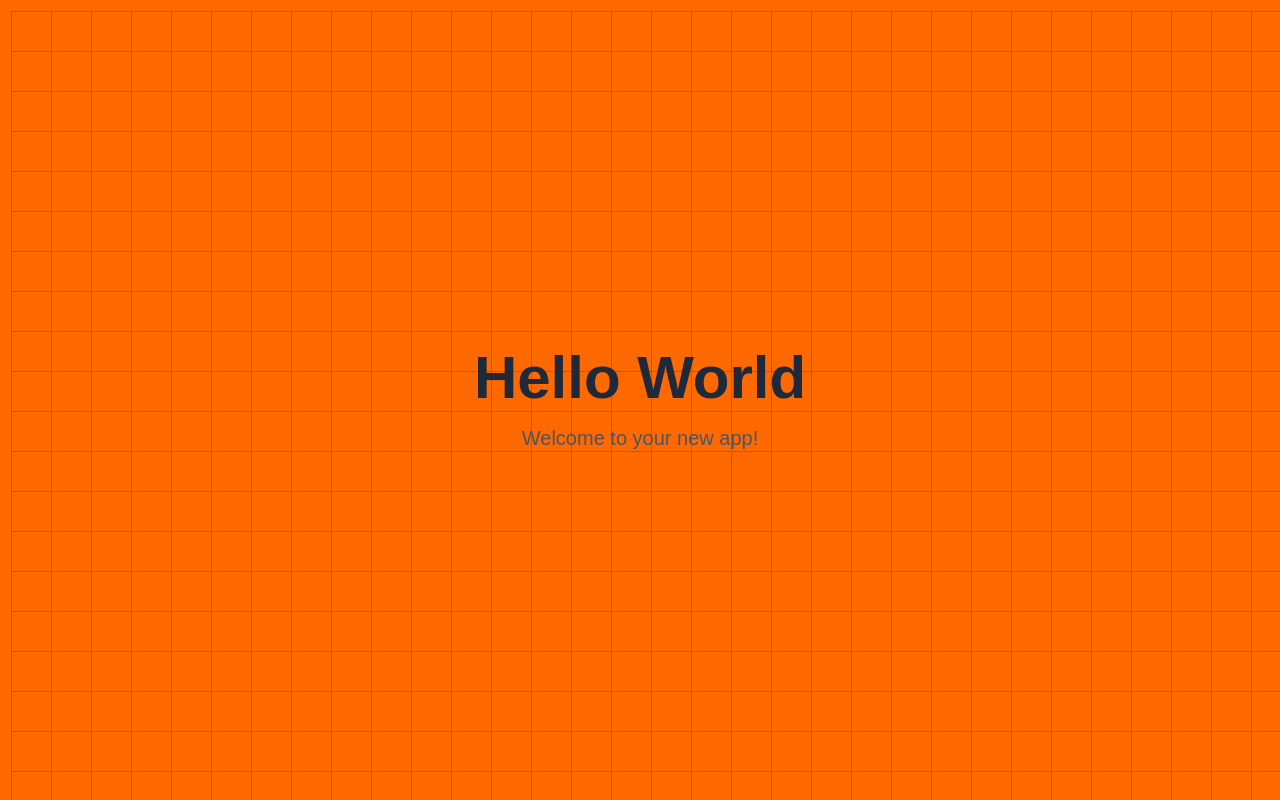
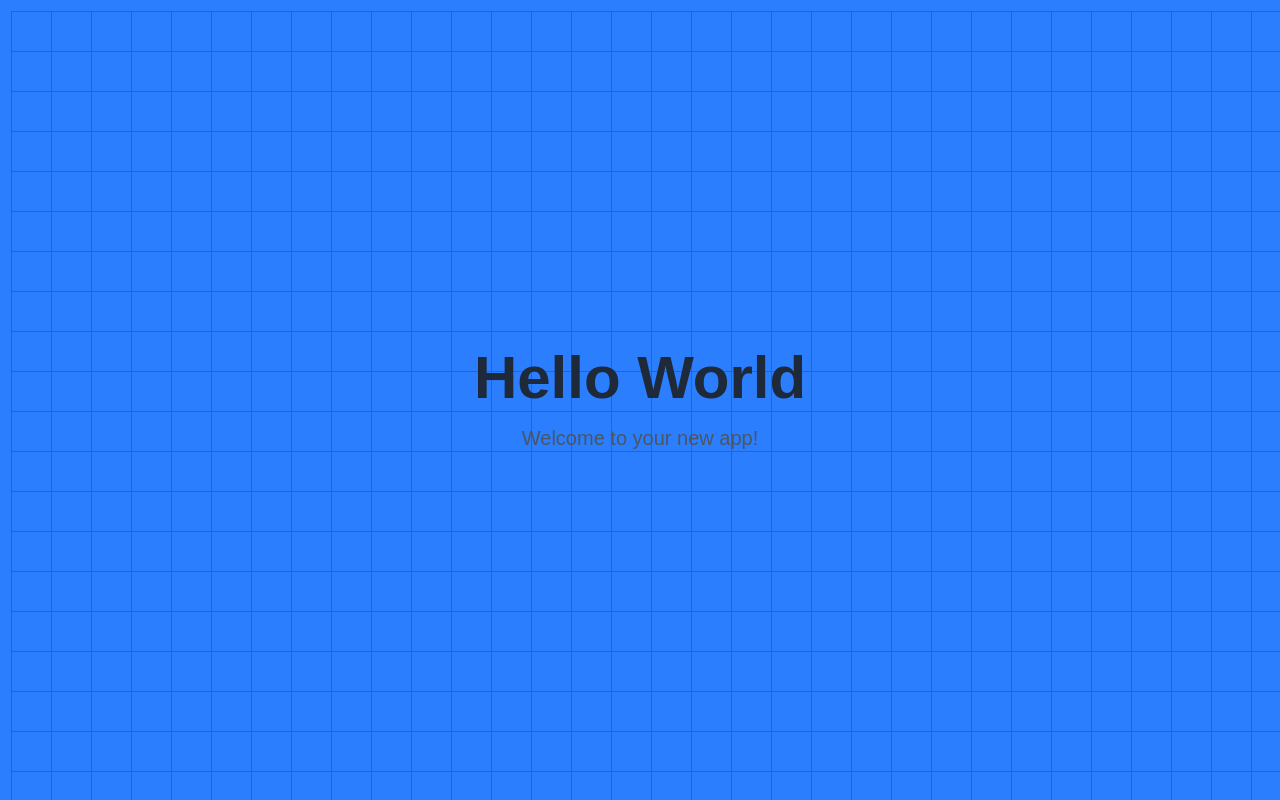
Before and after one commit to ns-test-org/hello-world-jam, a Next.js app in the folder packages/hello-world-jam/: page / in a window 1280 px wide. Built offline with nearby package versions, Linux system fonts and the light colour scheme.

Commit message:
AI chat session: Updated code and files

```diff
--- a/packages/hello-world-jam/src/app/page.tsx
+++ b/packages/hello-world-jam/src/app/page.tsx
@@ -1,6 +1,6 @@
 export default function Landing() {
   return (
-    <div className="relative flex items-center justify-center min-h-screen bg-orange-500 overflow-hidden">
+    <div className="relative flex items-center justify-center min-h-screen bg-blue-500 overflow-hidden">
       {/* Animated grid background */}
       <div className="absolute inset-0 opacity-20">
         <div className="absolute inset-0 bg-[linear-gradient(to_right,#000_1px,transparent_1px),linear-gradient(to_bottom,#000_1px,transparent_1px)] bg-[size:40px_40px] animate-[grid_20s_linear_infinite]" />
```
